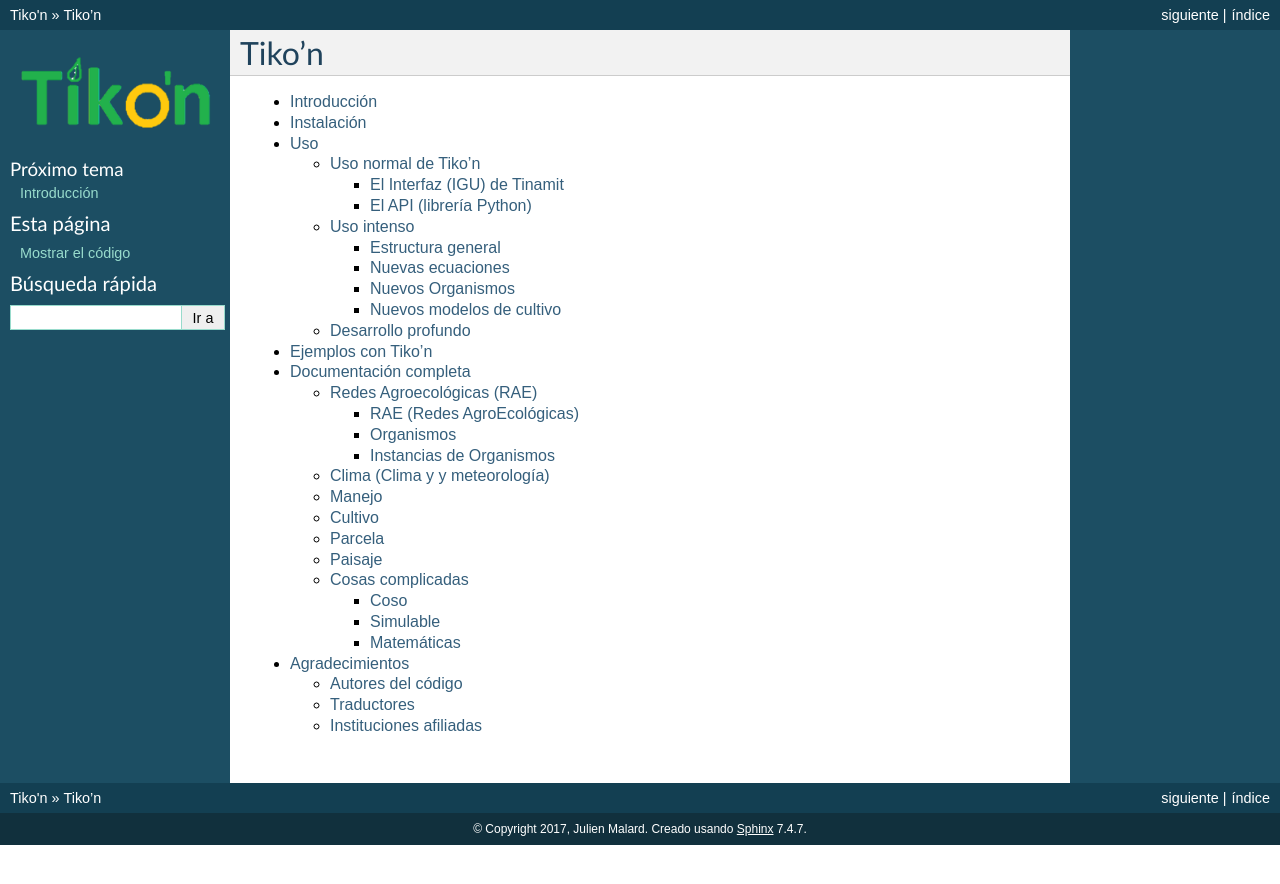
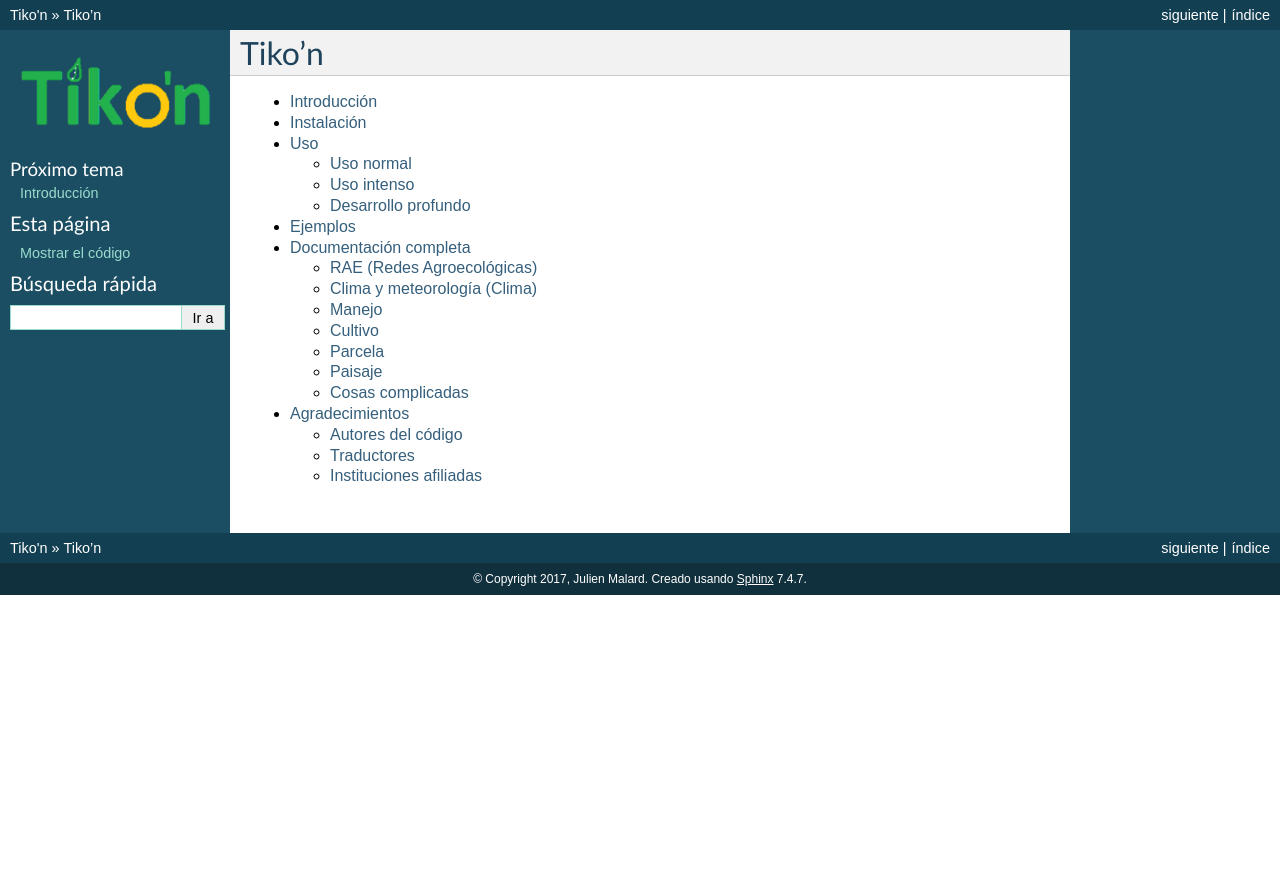
Before and after one commit to julienmalard/Tikon, a Sphinx documentation site: the page built from docs/source/index.rst, in a window 1280 px wide. Shown: the top 884 px of the page. Built offline with Sphinx 7.4.7, drawn with Linux system fonts in a browser that asks for light colours; the version number could not be read and is left out.

Commit message:
Más trabajo.

```diff
--- a/docs/source/Clima.rst
+++ b/docs/source/Clima.rst
@@ -1,4 +1,4 @@
-Clima (Clima y y meteorología)
-==============================
+Clima y meteorología (Clima)
+============================
 
 Poner la documentación aquí.
--- a/docs/source/RAE.rst
+++ b/docs/source/RAE.rst
@@ -1,4 +1,4 @@
-Redes Agroecológicas (RAE)
+RAE (Redes Agroecológicas)
 ==========================
 
 .. toctree::
--- a/docs/source/docs_profund.rst
+++ b/docs/source/docs_profund.rst
@@ -4,6 +4,6 @@
 .. toctree::
    :maxdepth: 2
 
-   Coso
+   docu_fuente/Coso
    Simulable
    mat
--- a/docs/source/ejemplos.rst
+++ b/docs/source/ejemplos.rst
@@ -1,4 +1,4 @@
-Ejemplos con Tiko'n
-===================
+Ejemplos
+========
 
 Escribir ejemplos aquí.
--- a/docs/source/index.rst
+++ b/docs/source/index.rst
@@ -7,7 +7,7 @@
 ======
 
 .. toctree::
-   :maxdepth: 3
+   :maxdepth: 2
 
    intro
    instal
--- a/docs/source/uso_sencillo.rst
+++ b/docs/source/uso_sencillo.rst
@@ -1,5 +1,5 @@
-Uso normal de Tiko'n
-====================
+Uso normal
+==========
 
 .. toctree::
    :maxdepth: 3
```
Also changed, not shown: docs/source/docu_fuente/Coso.rst (renamed from docs/source/Coso.rst), 1 other file.
